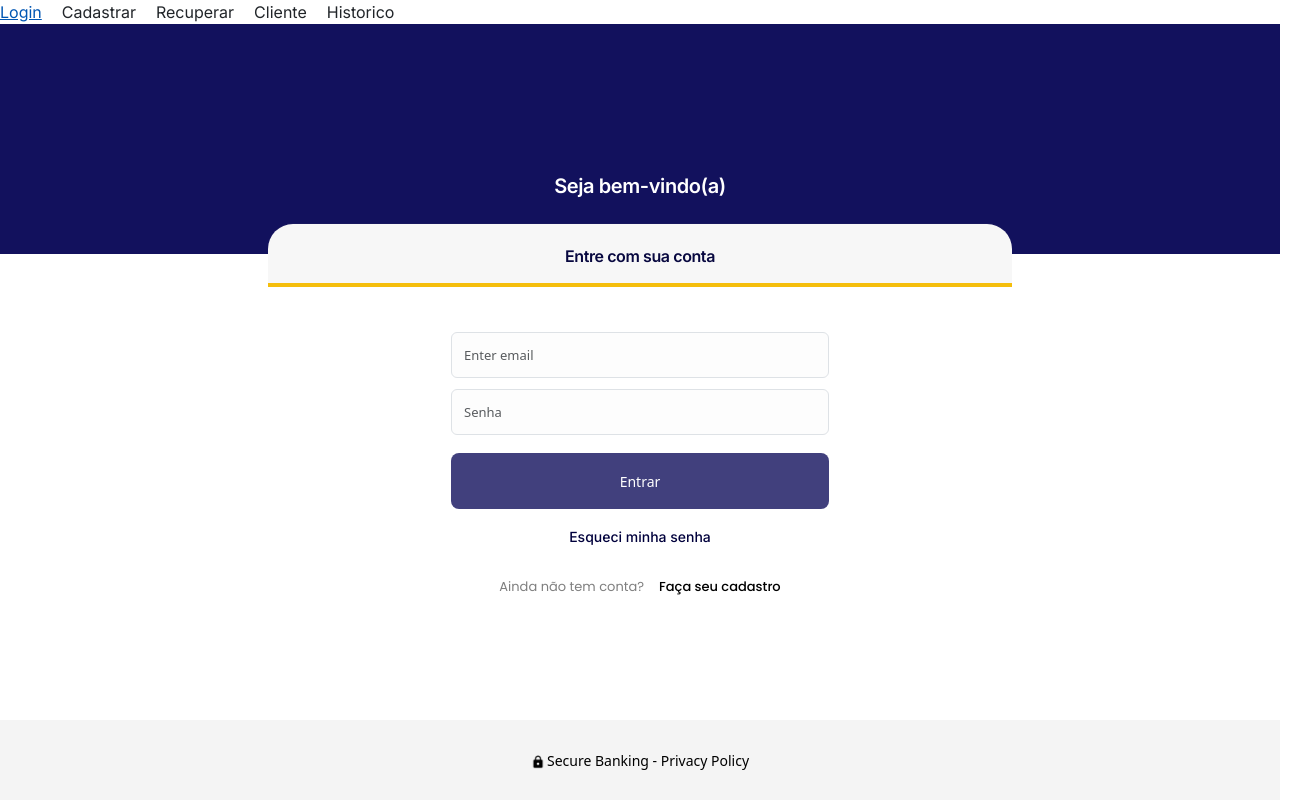
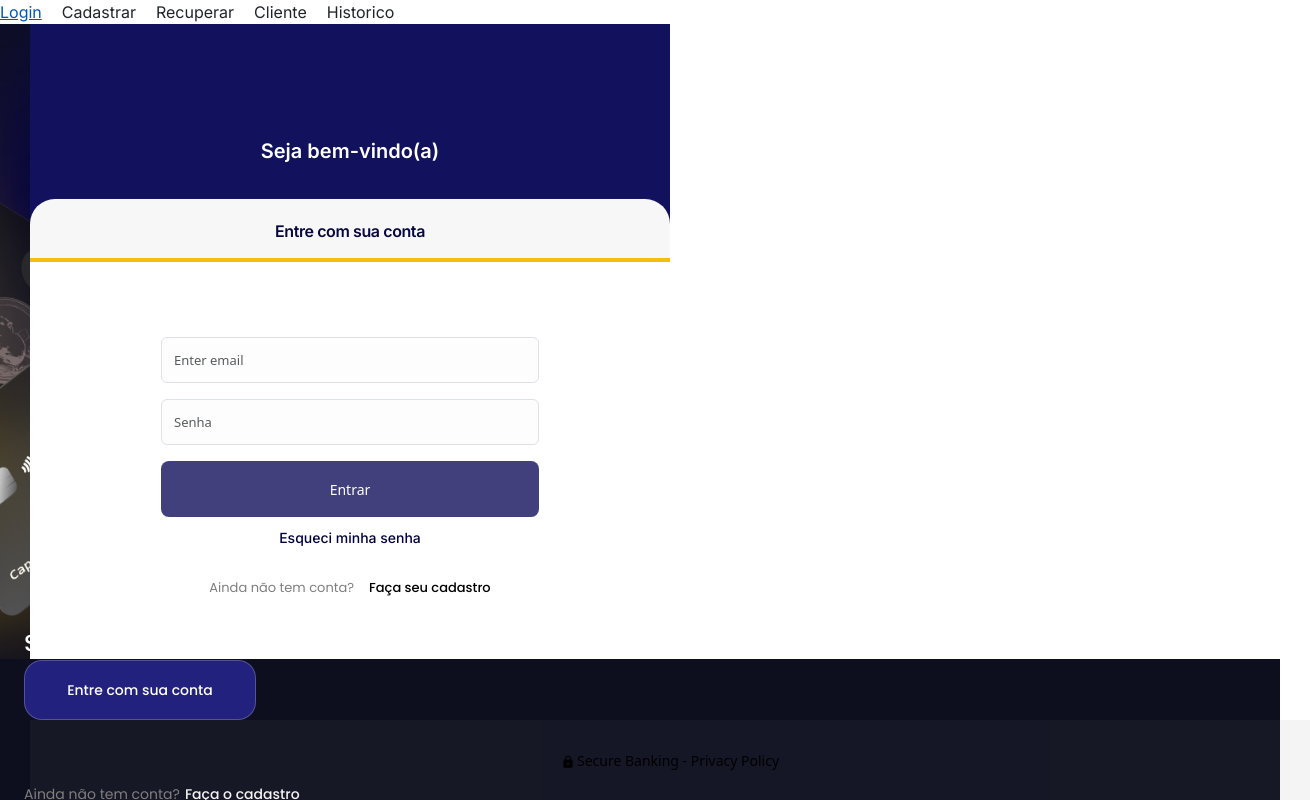
Before and after one commit to barbaradamasdev/capibank-hackadev, an Angular app: page /login in a window 1280 px wide. Shown: the whole page, 1310 px wide, since content can reach past the window. Built offline with nearby package versions, Linux system fonts and the light colour scheme; a web font is replaced by a local one.

Commit message:
Fix: ajusta pagina inicial com banner

```diff
--- a/src/app/componentes/cabecalho-login/cabecalho-login.component.css
+++ b/src/app/componentes/cabecalho-login/cabecalho-login.component.css
@@ -1,3 +1,10 @@
+.flex {
+  width: 100vw;
+}
+
+.container {
+  max-width: 100vw;
+}
 
 header {
   background-color: var(--cor-azul-medio);
@@ -25,62 +32,6 @@ header {
   font-family: "Inter", sans-serif;
   font-weight: 600;
   font-size: 20px;
-  line-height: 24.2px;
-  letter-spacing: -0.41px;
-}
-
-.config {
-  width: 390px;
-  height: 47px;
-}
-
-.time {
-  width: 54px;
-  height: 21px;
-  top: 14px;
-  left: 19px;
-  border-radius: 24px;
-}
-
-.space {
-  background-color: black;
-  color: black;
-  width: 156px;
-  height: 33px;
-  top: -2px;
-  border-radius: 0px 0px 20px 20px;
-}
-
-.icons {
-  width: 77.4px;
-  height: 13px;
-  top: 14px;
-}
-
-.bi-reception {
-  width: 18px;
-  height:12px;
-  top: 20px;
-  left: 286px;
-}
-
-.bi-wifi-2 {
-  width: 17px;
-  height:11.83px;
-  top: 20px;
-  left: 312px;
-}
-
-.bi-battery-full {
-  width: 27.4px;
-  height: 13px;
-  top: 19px;
-  left: 336px;
-}
-
-.welcome-div {
-  width: 350px;
-  left: 20px;
 }
 
 .bank {
@@ -91,18 +42,22 @@ header {
 
 .logo {
   width: 124px;
-  object-fit: contain;
-  margin: auto;
 }
 
-@media screen and (min-width: 745px) {
+@media screen and (min-width: 744px) {
   .bank {
     display: none;
   }
 
   .welcome-div{
-    margin-top: 135px;
+    margin-top: 100px;
     text-align: center;
     width: 100%;
   }
+
+  header {
+    max-width: 50vw;
+    width: 100vw;
+  }
+
 }
--- a/src/app/componentes/cabecalho-login/cabecalho-login.component.html
+++ b/src/app/componentes/cabecalho-login/cabecalho-login.component.html
@@ -1,8 +1,8 @@
 <header>
   <div class="container">
     <div class="bank flex">
-      <img class="icone-voltar-branco" src="../../../assets/icones/icone-voltar-branco.png" alt="">
-      <img class="logo" src="../../../assets/icones/logo-branca.png" alt="">
+      <img class="icone-voltar-branco" src="../../../assets/icones/icone-voltar-branco.png" alt="Icone voltar">
+      <img class="logo" src="../../../assets/icones/logo-branca.png" alt="Logo Capibank">
       <div class="espaco"></div>
     </div>
 
--- /dev/null
+++ b/src/app/pages/inicio-login/formulario-entrar/formulario-entrar.component.css
@@ -0,0 +1,133 @@
+.container {
+  margin: auto;
+  border-radius: 25px 25px 0px 0px;
+  margin-top: -55px;
+  background: white;
+  padding: 0 !important;
+  height: 100svh;
+}
+
+.p-4 {
+  padding-top: 8px !important;
+}
+
+.section-title {
+  display: flex;
+  color: var(--cor-azul-escuro);
+  font-family: "Inter", sans-serif;
+  font-weight: 600;
+  font-size: 16px;
+  letter-spacing: -0.41px;
+  justify-content: center;
+  align-items: center;
+  height: 50px;
+  width: 100%;
+  margin-bottom: 30px;
+  position: relative;
+}
+
+.section-title::after {
+  content: "";
+  border-bottom: 4px solid var(--cor-dourado);
+  position: absolute;
+  bottom: -5px;
+  height: 64px;
+  left: 0;
+  right: 0;
+  background: rgba(128, 128, 128, 0.064);
+  border-radius: 25px 25px 0px 0px;
+}
+
+.form-login {
+  margin-top: 30px;
+}
+
+.forgot-password {
+  color: var(--cor-azul-escuro);
+  text-decoration: none;
+}
+
+.register {
+  color: black;
+  text-align: right;
+  font-family: "Poppins", sans-serif;
+  font-weight: 500;
+  font-size: 13px;
+  line-height: 19.5px;
+}
+
+.account {
+  color: var(--cor-cinza);
+  font-family: "Poppins", sans-serif;
+  font-weight: 400;
+  font-size: 13px;
+  line-height: 19.5px;
+}
+
+.buttons {
+  max-width: 80%;
+  width: 378px;
+  margin: auto;
+  /* padding-top: 30px; */
+}
+
+input {
+  font-size: 13px;
+  padding: 22px 12px;
+  background: rgba(128, 128, 128, 0.017);
+  max-width: 80%;
+  width: 378px;
+  margin: auto;
+}
+
+.form-group {
+  margin-bottom: 1rem;
+}
+
+.email, .password {
+  margin-right: 40px;
+  margin-left: 20px;
+}
+
+.forgot-password {
+  font-size: 14px;
+  font-weight: 500;
+  display: flex;
+  justify-content: center;
+  align-items: center;
+  margin: 10px 0px 30px 0px;
+}
+
+.btn.disabled, .btn:disabled, fieldset:disabled {
+  color: white;
+  pointer-events: none;
+  background-color: var(--cor-azul-medio);
+  border-color: var(--bs-btn-disabled-border-color);
+  opacity: .8;
+}
+
+form {
+  padding-top: 50px;
+}
+
+
+.warn-text {
+  padding-top: 2px;
+  font-size: 12px;
+  font-weight: 600 !important;
+  width: 376px;
+  margin: auto;
+}
+
+
+@media screen and (min-width: 744px) {
+  .botao-secundario {
+    display: none;
+  }
+
+  .container {
+    height: inherit;
+    padding: 20px;
+    max-width: 100vw;
+  }
+}
--- /dev/null
+++ b/src/app/pages/inicio-login/formulario-entrar/formulario-entrar.component.html
@@ -0,0 +1,47 @@
+<div class="container p-4">
+
+  <h6 class="section-title">Entre com sua conta</h6>
+
+  <form [formGroup]="formLogin" (submit)="autenticar()">
+
+    <div class="form-group">
+
+      <input
+      formControlName="email"
+      type="email"
+      class="form-control"
+      id="exampleInputEmail1"
+      aria-describedby="emailHelp"
+      placeholder="Enter email">
+
+      <div *ngIf="formLogin.get('email')?.hasError('email') && formLogin.get('email')?.touched" class="warn-text text-danger" >
+        Por favor informe um email válido
+      </div>
+
+      <div class="text-danger warn-text" *ngIf="formLogin.get('email')?.hasError('required') && formLogin.get('email')?.touched">
+        Informe um email para prosseguir
+      </div>
+
+    </div>
+    <div class="form-group">
+      <input
+      formControlName="senha"
+      type="password"
+      class="form-control"
+      id="exampleInputPassword1"
+      placeholder="Senha">
+      <div class="text-danger warn-text"  *ngIf="formLogin.get('senha')?.invalid && formLogin.get('senha')?.touched">Senha obrigatória</div>
+    </div>
+
+    <div class="buttons justify-content-center text-center">
+      <button [disabled]="!formLogin.valid" type="submit" class="btn botao-principal btn-lg btn-block">Entrar</button>
+      <button type="submit" class="btn botao-secundario btn-lg btn-block">Voltar</button>
+    </div>
+  </form>
+
+  <a class="forgot-password" href="#">Esqueci minha senha</a>
+  <div class="d-flex justify-content-center gap-15">
+    <span class="account">Ainda não tem conta?</span>
+    <a class="register"  routerLink="/cadastrar/passo-1" href="#">Faça seu cadastro</a>
+  </div>
+</div>
--- /dev/null
+++ b/src/app/pages/inicio-login/formulario-entrar/formulario-entrar.component.ts
@@ -0,0 +1,40 @@
+import { CommonModule } from '@angular/common';
+import { Component } from '@angular/core';
+import { FormGroup, FormControl, Validators, ReactiveFormsModule } from '@angular/forms';
+import { Cliente } from '../../../Models/Cliente';
+import { Router, RouterLink } from '@angular/router';
+
+@Component({
+  selector: 'app-formulario-entrar',
+  standalone: true,
+  imports: [ReactiveFormsModule, CommonModule, RouterLink],
+  templateUrl: './formulario-entrar.component.html',
+  styleUrl: './formulario-entrar.component.css'
+})
+export class FormularioEntrarComponent {
+
+  constructor(private rota: Router){}
+
+  formLogin = new FormGroup({
+    email: new FormControl('',[Validators.required, Validators.email]),
+    senha: new FormControl('',[Validators.required])
+  });
+  user: Cliente = {
+    email: 'sharp@gmail.com',
+    senha:'admin123',
+    nome: 'Antonio Trooper'
+  }
+  autenticar():void{
+    if(this.formLogin.value.email == this.user.email && this.formLogin.value.senha == this.user.senha){
+      localStorage.setItem('email', this.formLogin.value.email)
+      localStorage.setItem('senha', this.formLogin.value.senha)
+      localStorage.setItem('nome', this.user.nome)
+      this.rota.navigateByUrl('/cliente')
+    }else{
+
+      // TODO Estilizar com bootstrap modal de erro
+      alert("Login falhou, senha ou usuário invalidos!!!")
+    }
+    this.formLogin.reset();
+  }
+}
--- a/src/app/pages/inicio-login/inicio-login.component.css
+++ b/src/app/pages/inicio-login/inicio-login.component.css
@@ -1,5 +1,7 @@
-* {
-  margin: 0;
-  padding: 0;
-  box-sizing: border-box;
+
+
+@media (max-width: 744px) {
+  app-inicio-banner {
+    display: none;
+  }
 }
--- a/src/app/pages/inicio-login/inicio-login.component.html
+++ b/src/app/pages/inicio-login/inicio-login.component.html
@@ -1,5 +1,11 @@
-    <main>
-      <app-cabecalho-login></app-cabecalho-login>
-      <app-formulario-entrar></app-formulario-entrar>
-      <app-rodape-login></app-rodape-login>
-    </main>
+<div class="flex">
+
+  <app-inicio-banner></app-inicio-banner>
+
+  <div>
+    <app-cabecalho-login></app-cabecalho-login>
+    <app-formulario-entrar></app-formulario-entrar>
+    <app-rodape-login></app-rodape-login>
+  </div>
+
+</div>
--- a/src/app/pages/inicio-login/inicio-login.component.ts
+++ b/src/app/pages/inicio-login/inicio-login.component.ts
@@ -1,15 +1,16 @@
 import { Component } from '@angular/core';
 import { CabecalhoLoginComponent } from "../../componentes/cabecalho-login/cabecalho-login.component";
 import { RodapeLoginComponent } from "../../componentes/rodape-login/rodape-login.component";
-import { FormularioEntrarComponent } from "../../componentes/formulario-entrar/formulario-entrar.component";
+import { FormularioEntrarComponent } from "../../pages/inicio-login/formulario-entrar/formulario-entrar.component";
 import { Cliente } from '../../Models/Cliente';
+import { InicioBannerComponent } from "../../componentes/inicio-banner/inicio-banner.component";
 
 @Component({
     selector: 'app-inicio-login',
     standalone: true,
     templateUrl: './inicio-login.component.html',
     styleUrl: './inicio-login.component.css',
-    imports: [CabecalhoLoginComponent, RodapeLoginComponent, FormularioEntrarComponent]
+    imports: [CabecalhoLoginComponent, RodapeLoginComponent, FormularioEntrarComponent, InicioBannerComponent]
 })
 export class InicioLoginComponent {
 
```
Also changed, not shown: src/assets/banner-cartoes-3.png (added), 1 other file (tests, documents, lock files or other folders).
